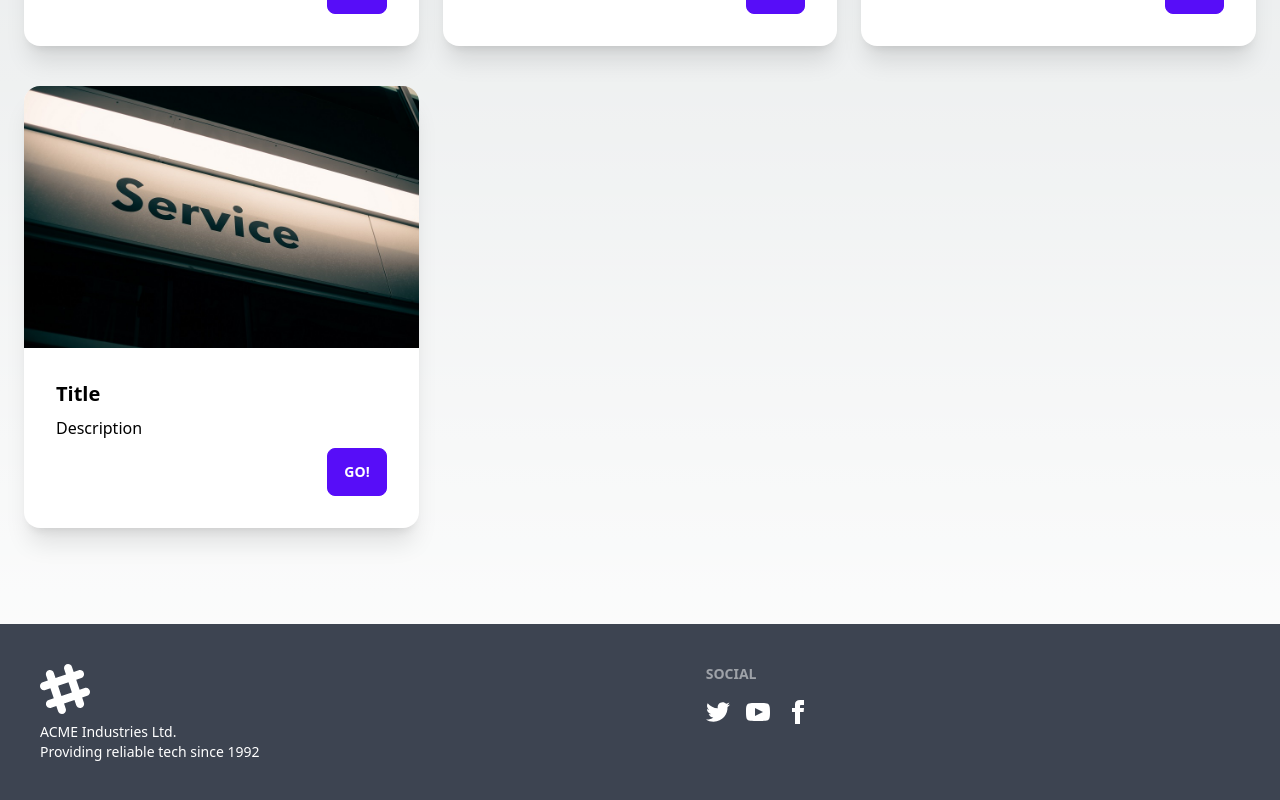
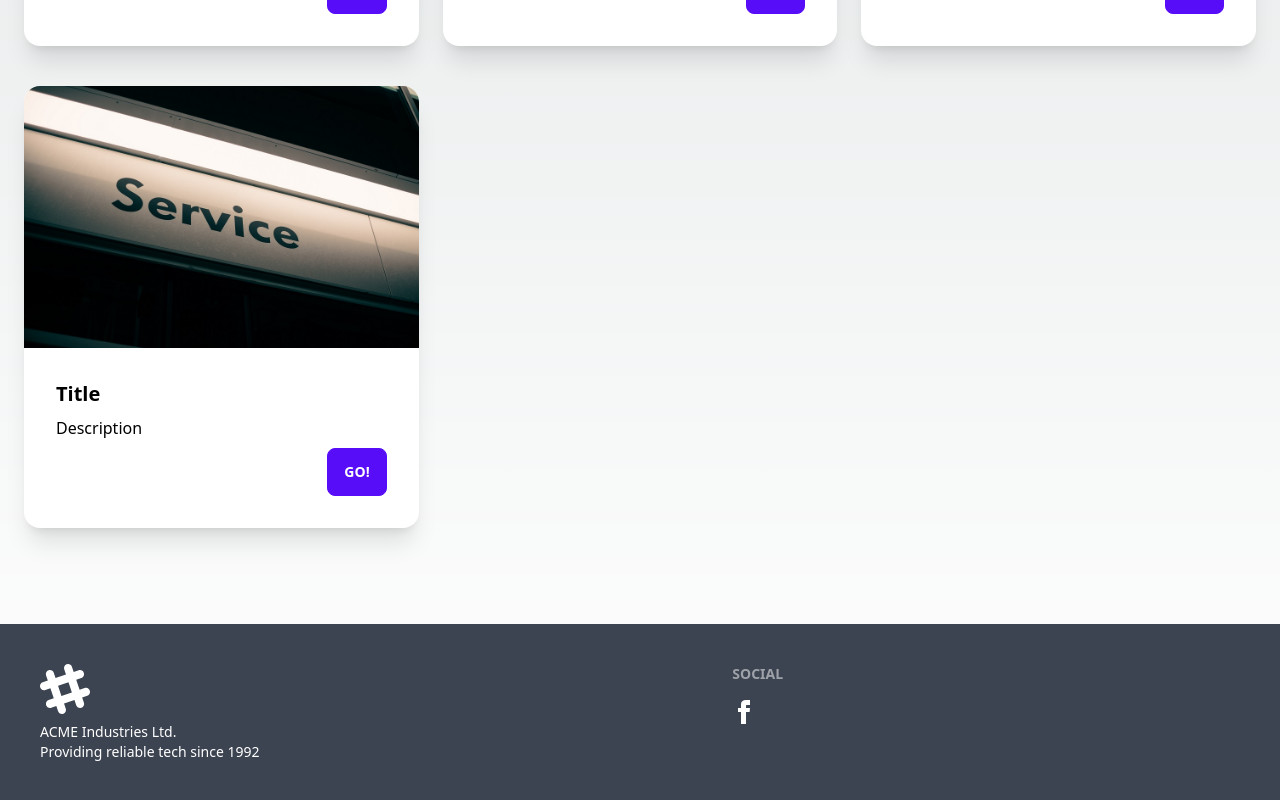
Before and after one commit to nazimboudeffa/business-nextjs-supabase-tailwind, a Next.js app: page /services in a window 1280 px wide. Shown: the part 1040-1840 px from the top of the page. Built offline with nearby package versions, Linux system fonts and the light colour scheme.

Commit message:
Added Facebook link

```diff
--- a/components/Footer.tsx
+++ b/components/Footer.tsx
@@ -8,9 +8,7 @@ function Footer () {
             <div>
                 <span className="footer-title">Social</span>
                 <div className="grid grid-flow-col gap-4">
-                <a><svg xmlns="http://www.w3.org/2000/svg" width="24" height="24" viewBox="0 0 24 24" className="fill-current"><path d="M24 4.557c-.883.392-1.832.656-2.828.775 1.017-.609 1.798-1.574 2.165-2.724-.951.564-2.005.974-3.127 1.195-.897-.957-2.178-1.555-3.594-1.555-3.179 0-5.515 2.966-4.797 6.045-4.091-.205-7.719-2.165-10.148-5.144-1.29 2.213-.669 5.108 1.523 6.574-.806-.026-1.566-.247-2.229-.616-.054 2.281 1.581 4.415 3.949 4.89-.693.188-1.452.232-2.224.084.626 1.956 2.444 3.379 4.6 3.419-2.07 1.623-4.678 2.348-7.29 2.04 2.179 1.397 4.768 2.212 7.548 2.212 9.142 0 14.307-7.721 13.995-14.646.962-.695 1.797-1.562 2.457-2.549z"></path></svg></a>
-                <a><svg xmlns="http://www.w3.org/2000/svg" width="24" height="24" viewBox="0 0 24 24" className="fill-current"><path d="M19.615 3.184c-3.604-.246-11.631-.245-15.23 0-3.897.266-4.356 2.62-4.385 8.816.029 6.185.484 8.549 4.385 8.816 3.6.245 11.626.246 15.23 0 3.897-.266 4.356-2.62 4.385-8.816-.029-6.185-.484-8.549-4.385-8.816zm-10.615 12.816v-8l8 3.993-8 4.007z"></path></svg></a>
-                <a><svg xmlns="http://www.w3.org/2000/svg" width="24" height="24" viewBox="0 0 24 24" className="fill-current"><path d="M9 8h-3v4h3v12h5v-12h3.642l.358-4h-4v-1.667c0-.955.192-1.333 1.115-1.333h2.885v-5h-3.808c-3.596 0-5.192 1.583-5.192 4.615v3.385z"></path></svg></a>
+                <a href="https://www.facebook.com/profile.php?id=100066235554730"><svg xmlns="http://www.w3.org/2000/svg" width="24" height="24" viewBox="0 0 24 24" className="fill-current"><path d="M9 8h-3v4h3v12h5v-12h3.642l.358-4h-4v-1.667c0-.955.192-1.333 1.115-1.333h2.885v-5h-3.808c-3.596 0-5.192 1.583-5.192 4.615v3.385z"></path></svg></a>
                 </div>
             </div>
         </footer>
```
